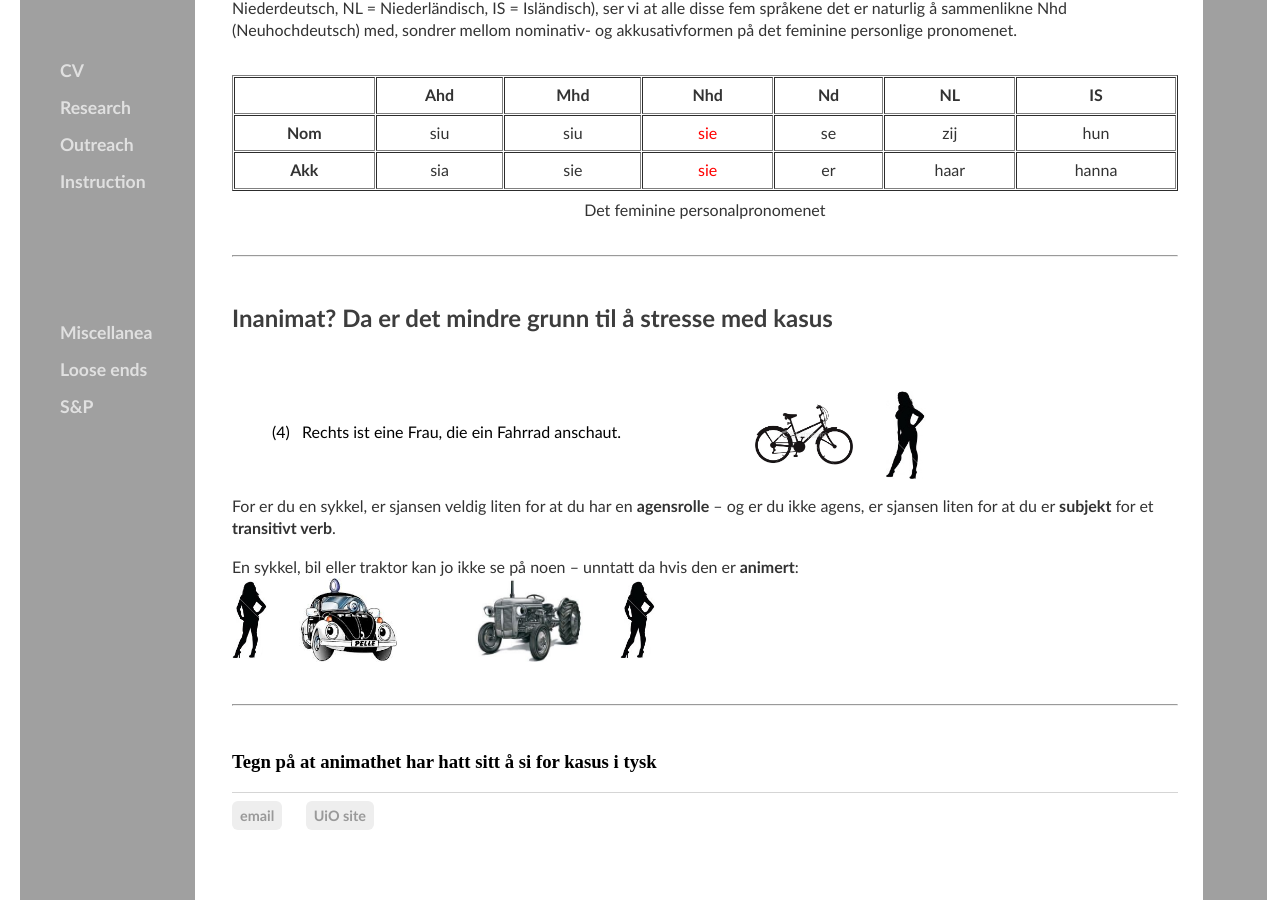
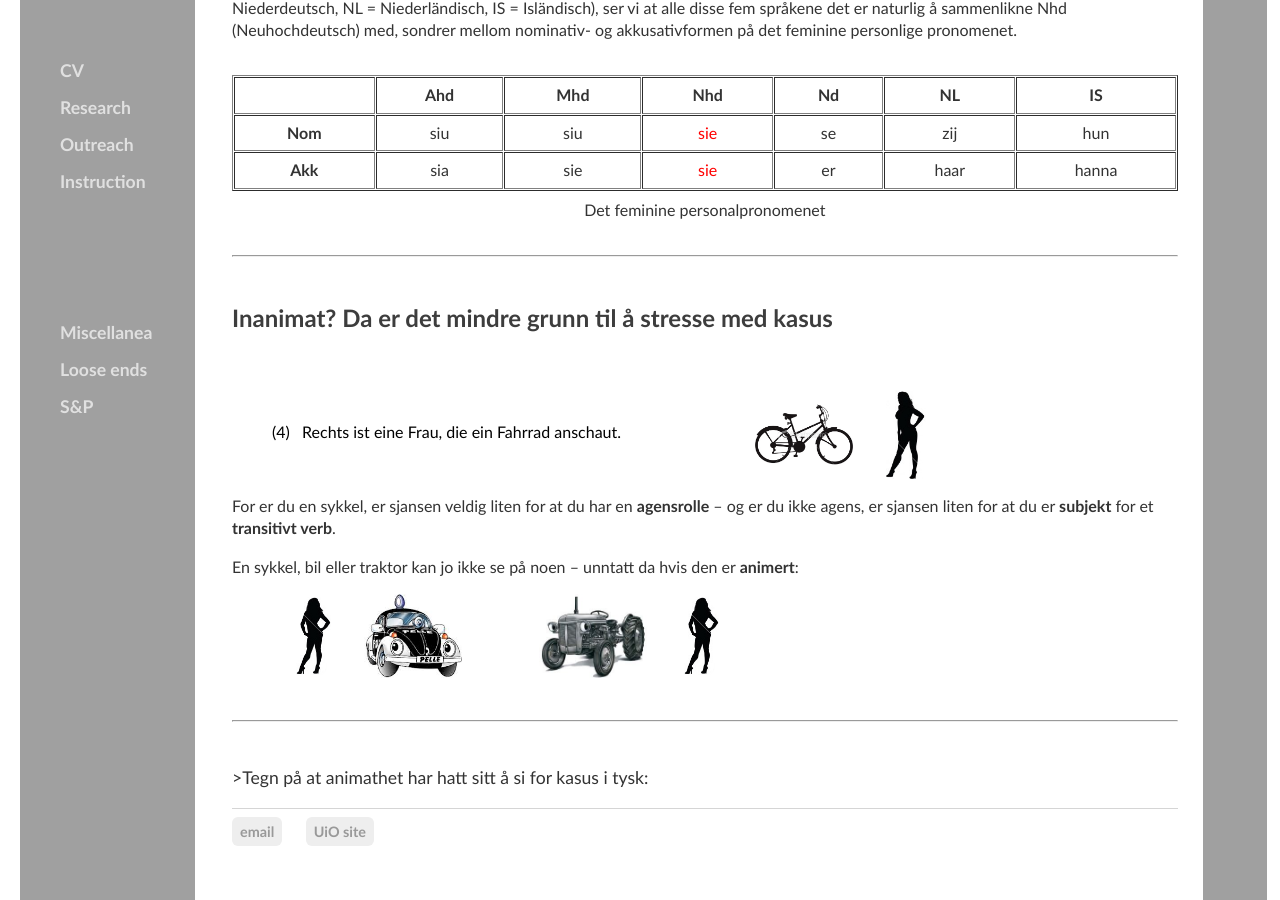
Before and after one commit to kjelljs/kjelljs.github.io, a Jekyll site: the page built from dissemination/kasus.html, in a window 1280 px wide and 900 px high, scrolled down 1084 px. Built offline with Jekyll 4.4.1, drawn with Linux system fonts in a browser that asks for light colours.

Commit message:
Update kasus.html

```diff
--- a/dissemination/kasus.html
+++ b/dissemination/kasus.html
@@ -115,7 +115,7 @@
 	<li>(4) &nbsp; Rechts ist eine Frau, die ein Fahrrad anschaut. &emsp; &emsp; &emsp; &emsp; &emsp; &emsp; &emsp; &emsp; <img class="centerimage" src="/pics/sykkel.jpg" style="width: 100px;" />&emsp; &emsp; <img class="centerimage" src="/pics/diesie1.jpg" style="width: 40px;" /></li>
 </ul>
 <p>For er du en sykkel, er sjansen veldig liten for at du har en <b>agensrolle</b> – og er du ikke agens, er sjansen liten for at du er <b>subjekt</b> for et <b>transitivt verb</b>.</p>
-<p>En sykkel, bil eller traktor kan jo ikke se på noen – unntatt da hvis den er <b>animert</b>: </br> <img class="centerimage" src="/pics/diesie3.jpg" style="width: 35px;" />&emsp; &emsp; <img class="centerimage" src="/pics/pelle.jpg" style="width: 100px;" /> &emsp; &emsp; &emsp; &emsp; <img class="centerimage" src="/pics/gratass.jpg" style="width: 120px;" />&emsp; &emsp; <img class="centerimage" src="/pics/diesie3.jpg" style="width: 35px;" /></p></br>
+<p>En sykkel, bil eller traktor kan jo ikke se på noen – unntatt da hvis den er <b>animert</b>: </p> <p>&emsp; &emsp; &emsp; &emsp; <img class="centerimage" src="/pics/diesie3.jpg" style="width: 35px;" />&emsp; &emsp; <img class="centerimage" src="/pics/pelle.jpg" style="width: 100px;" /> &emsp; &emsp; &emsp; &emsp; <img class="centerimage" src="/pics/gratass.jpg" style="width: 120px;" />&emsp; &emsp; <img class="centerimage" src="/pics/diesie3.jpg" style="width: 35px;" /></p></br>
 <hr />
 </br>
-<h3>Tegn på at animathet har hatt sitt å si for kasus i tysk</h3>
+<div class="ingress"><p>>Tegn på at animathet har hatt sitt å si for kasus i tysk:</p></div>
```
